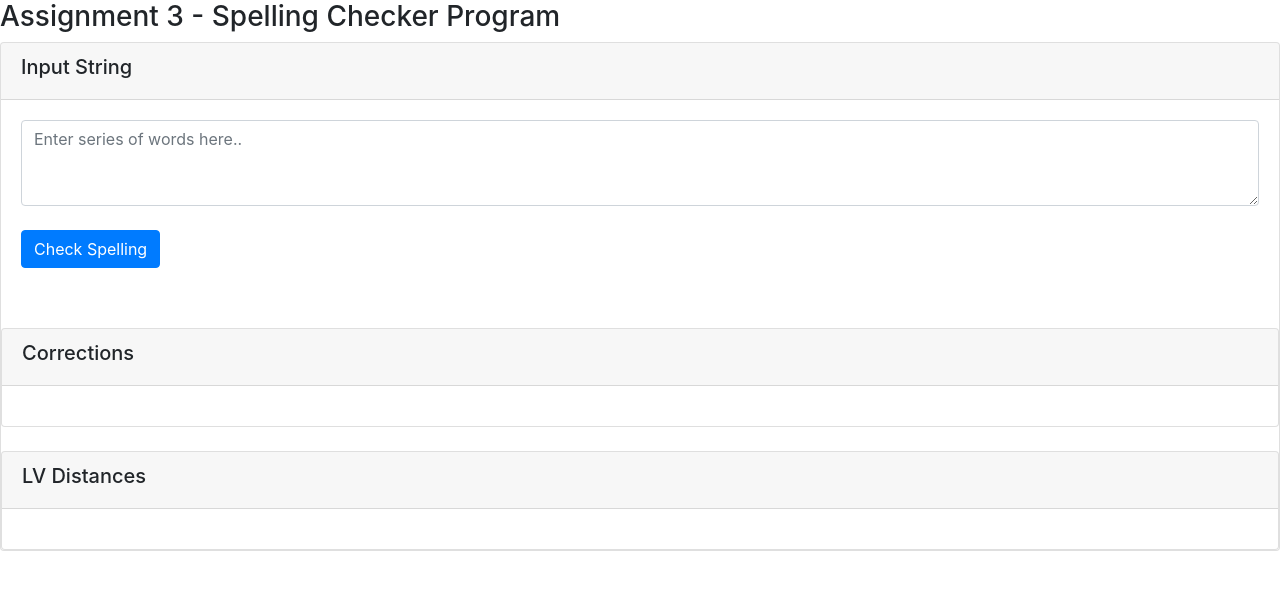
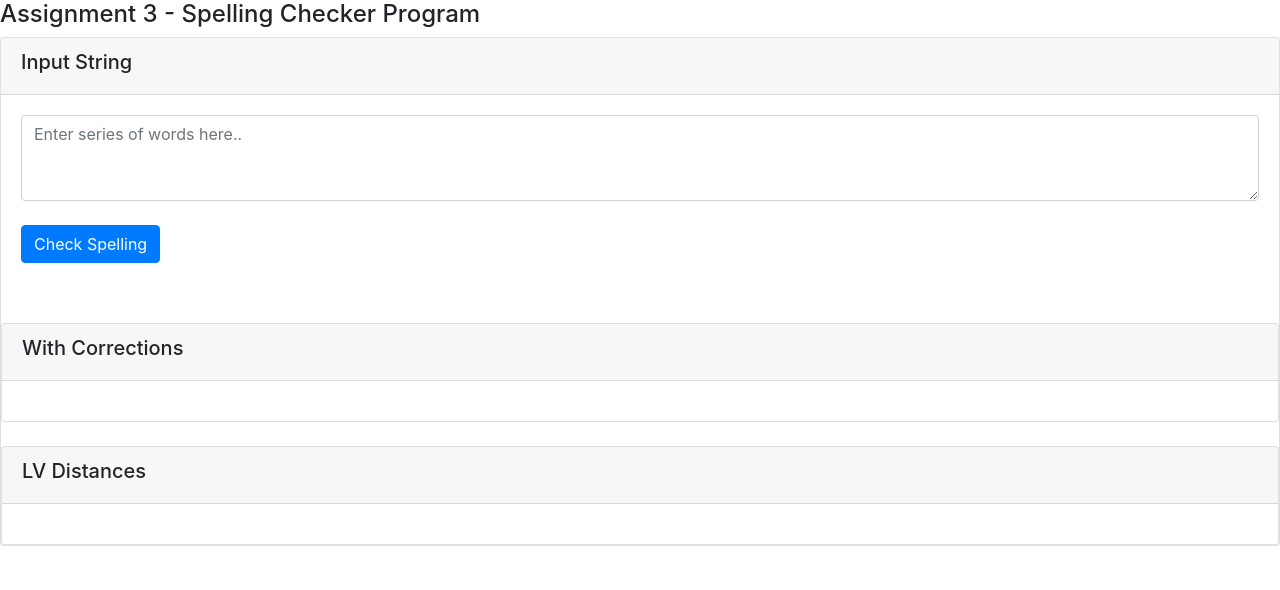
Before and after one commit to JulzPerez/bisayaSpellingChecker, a Flask app: page / in a window 1280 px wide. Shown: the top 590 px of the page. Run offline with Flask 2, Linux system fonts and the light colour scheme; some libraries are stand-ins or nearby versions.

Commit message:
changes-oct10-1

```diff
--- a/templates/index.html
+++ b/templates/index.html
@@ -26,7 +26,7 @@
 
 <body>
 
-<h3>Assignment 3 - Spelling Checker Program</h3>
+<h4>Assignment 3 - Spelling Checker Program</h4>
 
 <form role = "form" class="textarea-form">
 
@@ -48,7 +48,7 @@
 
 <div class="card">
   <div class="card-header">
-    <h5>Corrections</h5>
+    <h5>With Corrections</h5>
   </div>
   <div class="card-body correction-frm" id="with-corrections">
     <p class="card-text" ></p>
@@ -142,6 +142,7 @@
         newHTML += `${origWord}` + ' ';
       }
       else{
+        newHTML += `${origWord}`;
         newHTML += `<button id="correction-btn-${closest}" class="btn btn-outline-danger" value=${origWord}>${closest}</button>`+" " ;
         //newHTML += `<a href="getLVDistances?word=${closest}"><button id="correction-button" class="btn btn-outline-danger" type="submit" value=${closest}>${closest}</button></a>`+" " ;
       }
```
